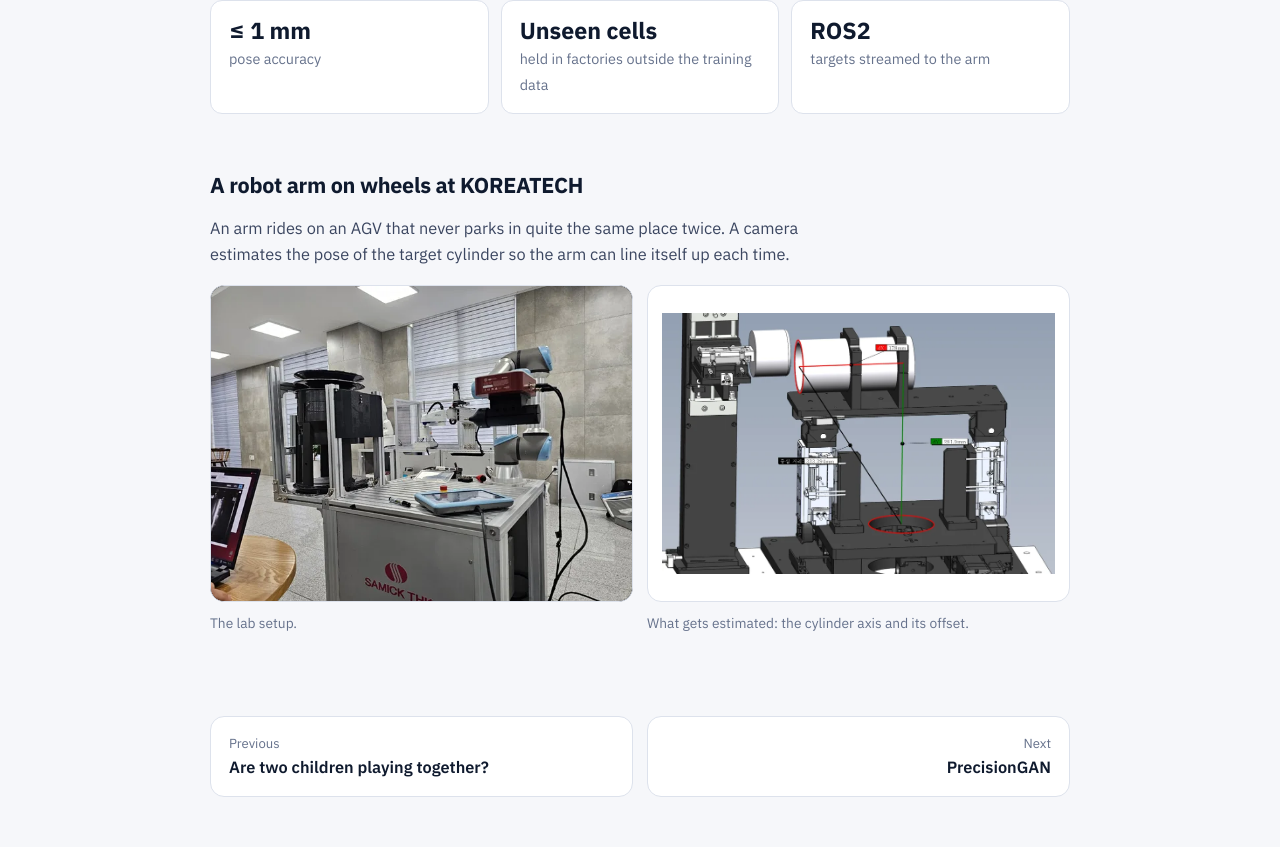
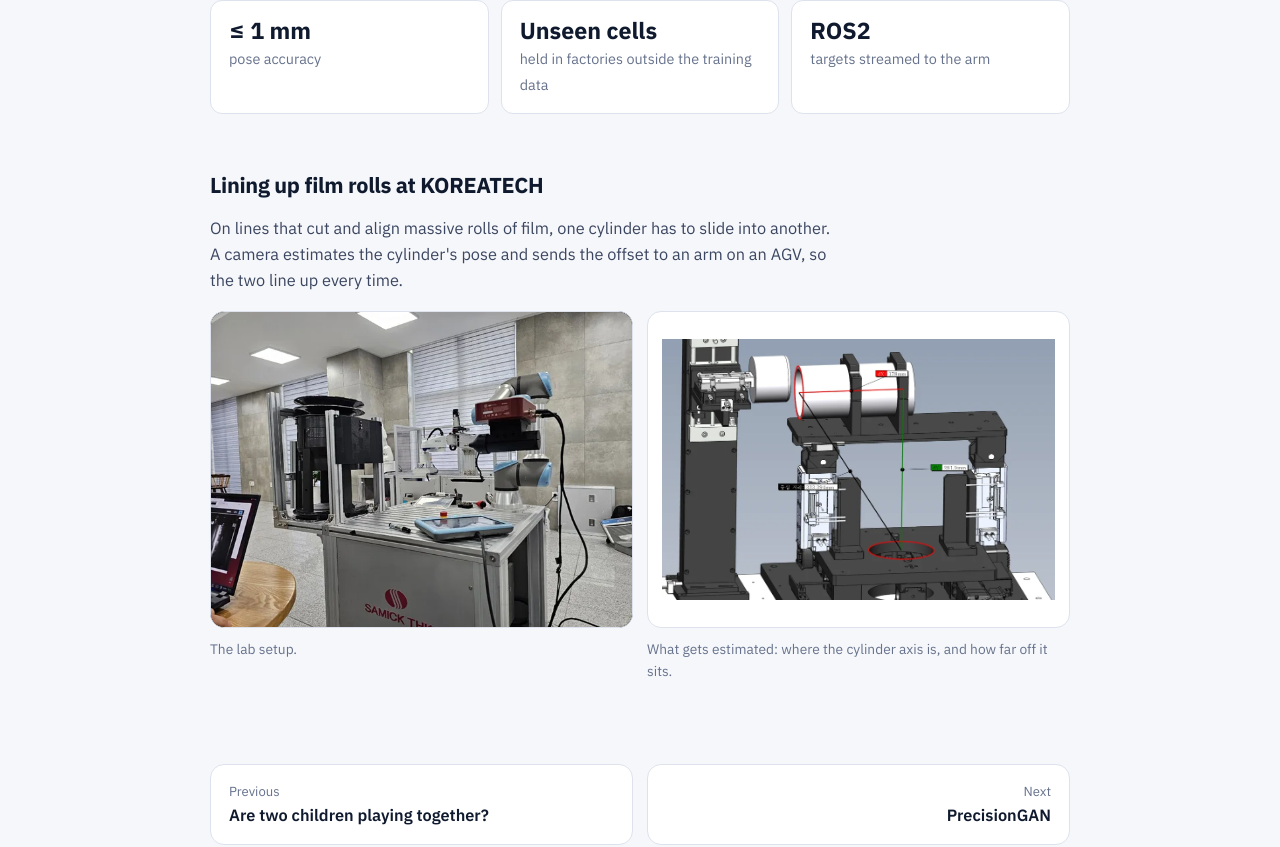
Before and after one commit to maaz9898/maaz9898.github.io, a plain HTML site: page projects/robot-pose.html in a window 1280 px wide. Shown: the part 1284-2131 px from the top of the page. Drawn offline with Linux system fonts and the light colour scheme.

Commit message:
Describe the KOREATECH film roll alignment project
Co-Authored-By: Claude Fable 5.2 <noreply@anthropic.com>
Claude-Session: https://claude.ai/code/session_019y2TuhrbQgmL9CtM8kGwUE

```diff
--- a/projects/robot-pose.html
+++ b/projects/robot-pose.html
@@ -51,11 +51,11 @@
 <div class="tabs" data-tabs><div class="stage" style="--ar:16 / 10"><img class="show" src="../assets/bolt.webp" alt="A robot arm holding a fastening tool over a ring of bolts" loading="lazy"><img src="../assets/bolt_detect.webp" alt="A green box around each bolt" loading="lazy"><img src="../assets/bolt_seg.webp" alt="A colour mask on each bolt" loading="lazy"><img src="../assets/bolt_cloud.webp" alt="The scene as a depth-coloured point cloud" loading="lazy"><img src="../assets/bolt_pose.webp" alt="Red, green and blue pose axes on each bolt" loading="lazy"><video src="../assets/bolt.mp4" poster="../assets/bolt.webp" muted loop playsinline preload="none" aria-label="The robot arm moving the tool to the next bolt"></video><span class="badge">AI-generated illustration</span></div><div class="pills"><button type="button" aria-pressed="true">Scene</button><button type="button" aria-pressed="false">Detect</button><button type="button" aria-pressed="false">Segment</button><button type="button" aria-pressed="false">Point cloud</button><button type="button" aria-pressed="false">6-DoF pose</button><button type="button" aria-pressed="false">Fasten</button></div></div>
 <div class="stats"><div><b>&le; 1 mm</b><span>pose accuracy</span></div><div><b>Unseen cells</b><span>held in factories outside the training data</span></div><div><b>ROS2</b><span>targets streamed to the arm</span></div></div>
 
-<h2>A robot arm on wheels at KOREATECH</h2>
-<p>An arm rides on an AGV that never parks in quite the same place twice. A camera estimates the pose of the target cylinder so the arm can line itself up each time.</p>
+<h2>Lining up film rolls at KOREATECH</h2>
+<p>On lines that cut and align massive rolls of film, one cylinder has to slide into another. A camera estimates the cylinder's pose and sends the offset to an arm on an AGV, so the two line up every time.</p>
 <div class="two-up">
   <figure class="fig"><div class="media" style="--ar:4 / 3"><img class="show" src="../assets/agv.webp" alt="A robot arm on a mobile base in the lab" loading="lazy"></div><figcaption>The lab setup.</figcaption></figure>
-  <figure class="fig"><div class="media paper" style="--ar:4 / 3"><img class="show" src="../assets/agv-cad.webp" alt="CAD view of the cylinder with its measured axis and offsets" loading="lazy"></div><figcaption>What gets estimated: the cylinder axis and its offset.</figcaption></figure>
+  <figure class="fig"><div class="media paper" style="--ar:4 / 3"><img class="show" src="../assets/agv-cad.webp" alt="CAD view of the cylinder with its measured axis and offsets" loading="lazy"></div><figcaption>What gets estimated: where the cylinder axis is, and how far off it sits.</figcaption></figure>
 </div>
 </div>
     <nav class="pn" aria-label="More projects">
```
Also changed, not shown: 1 other file.
